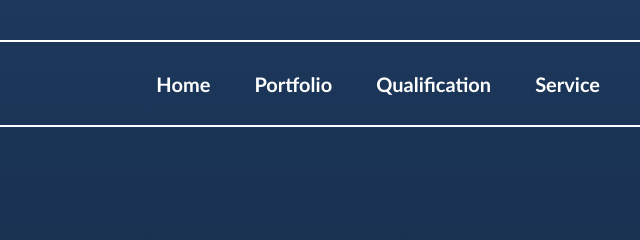
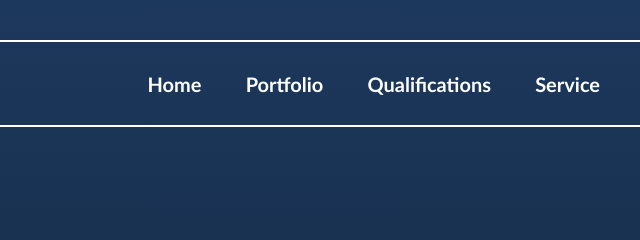
Before and after one commit to landondelgado/CSCE331Project1, a plain HTML site: page index.html in a window 1280 px wide. Shown: the top 240 px of the page, 359-999 px from the left. Drawn offline with Linux system fonts and the light colour scheme.

Commit message:
undo test commit

```diff
--- a/index.html
+++ b/index.html
@@ -12,7 +12,7 @@
             <ul>
                 <li><a href="/~landon.delgado">Home</a></li>
                 <li><a href="portfolio.html">Portfolio</a></li>
-                <li><a href="qualifications.html">Qualification</a></li>
+                <li><a href="qualifications.html">Qualifications</a></li>
                 <li><a href="service.html">Service</a></li>
                 <li><a href="genai.html">AI</a></li>
             </ul>
```
